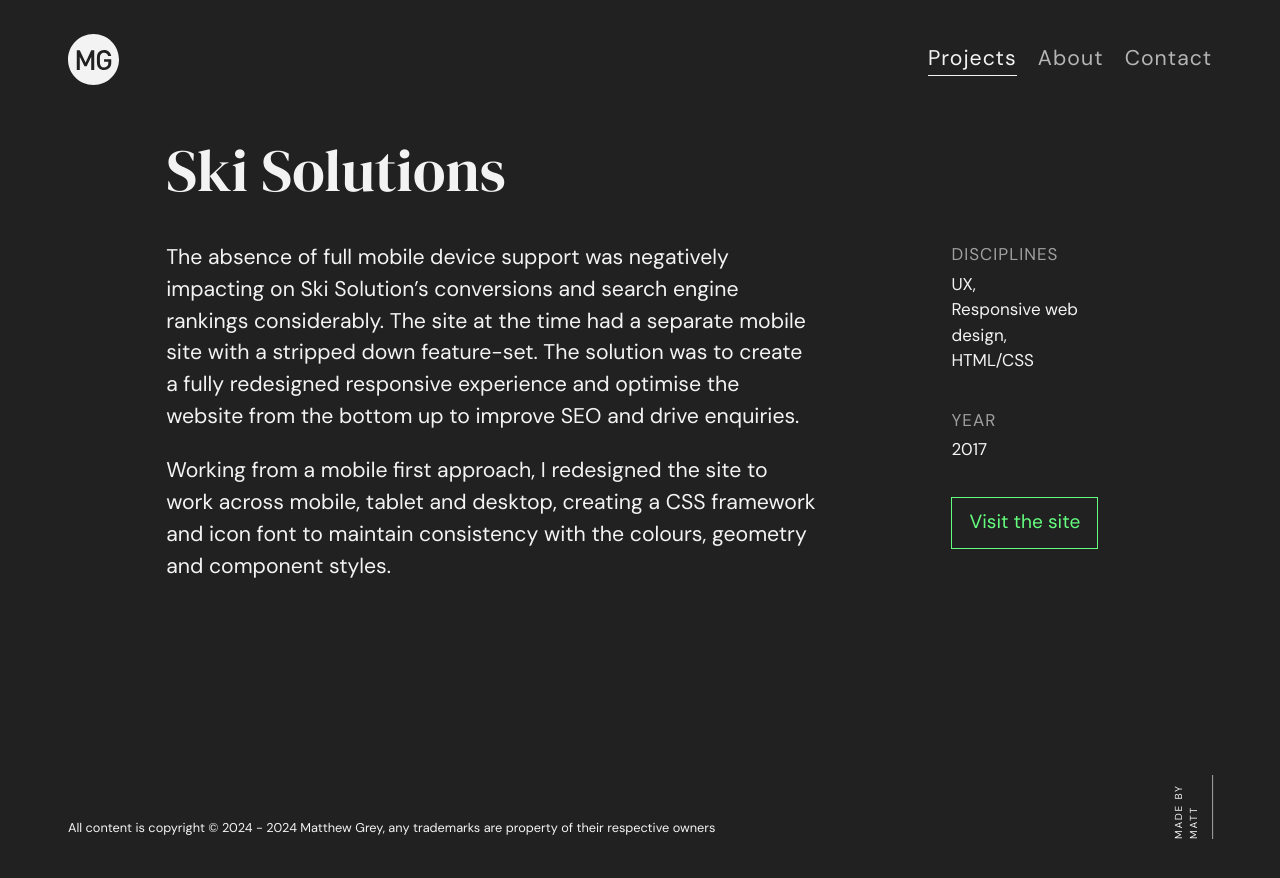
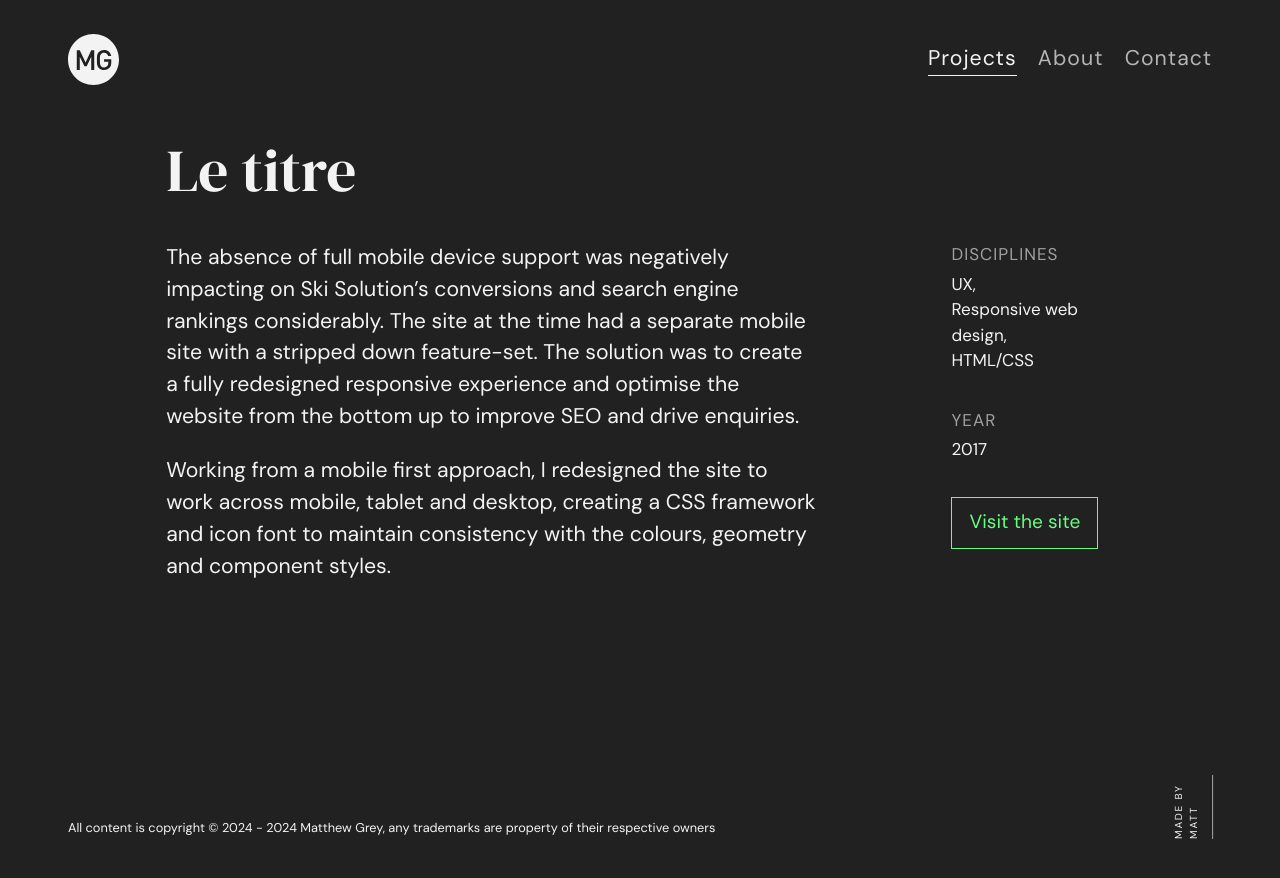
Before and after one commit to Alliages/guillaume_meunier, a Jekyll site: the page built from _projects/ski-solutions.md, in a window 1280 px wide. Shown: the top 878 px of the page. Built offline with Jekyll 4.4.1, drawn with Linux system fonts in a browser that asks for light colours; nearby versions of some CDN libraries.

Commit message:
Update ski-solutions.md

```diff
--- a/_projects/ski-solutions.md
+++ b/_projects/ski-solutions.md
@@ -1,7 +1,7 @@
 ---
 date: 2017-6-1
 published: true
-title: "Ski Solutions"
+title: "Le titre"
 description: "Mon texte de description"
 categories: website, ux, mobile
 disciplines: UX, Responsive web design, HTML/CSS
@@ -10,7 +10,7 @@ ownership:
 client: Ski Solutions
 time_period: 2017
 thumbnail: "/projects/ski-solutions/plist-ski-solutions.jpg"
-url: https://www.skisolutions.com
+url: "https://www.skisolutions.com"
 
 website:
   button_text: Visit the site
```
